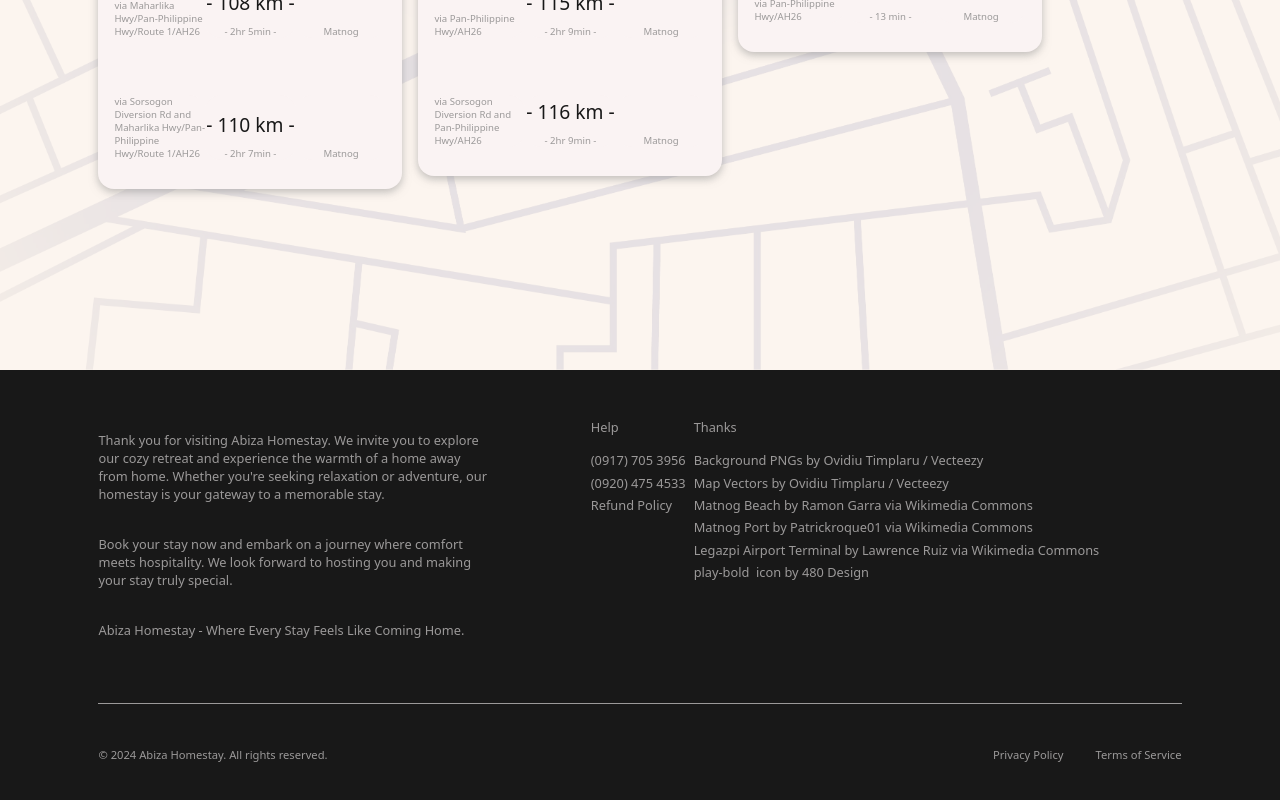
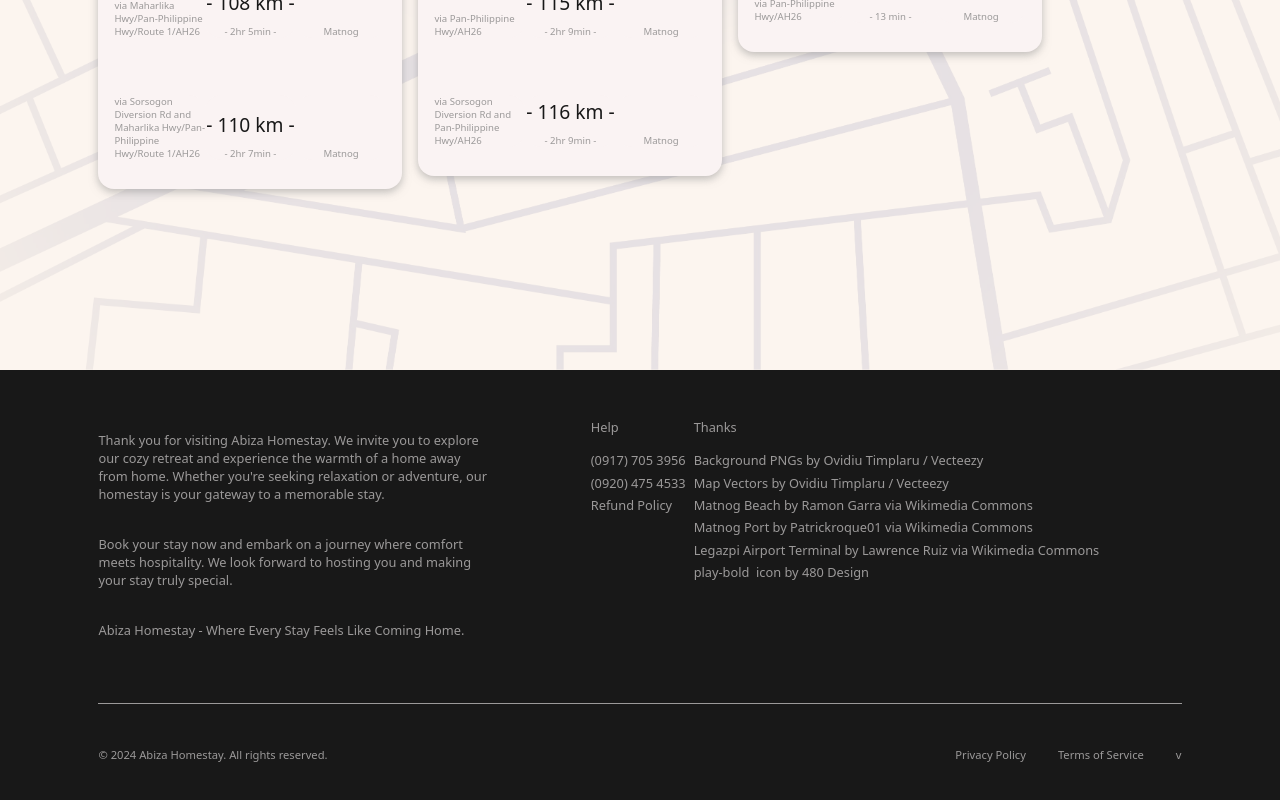
Before and after one commit to onmondo/abiza-landing-page, a React app: page / in a window 1280 px wide. Shown: the part 4315-5115 px from the top of the page. Built offline with nearby package versions, Linux system fonts and the light colour scheme.

Commit message:
fix dependecies; added app version;

```diff
--- a/package.json
+++ b/package.json
@@ -1,6 +1,6 @@
 {
   "name": "abiza-landing-page",
-  "version": "1.3.3",
+  "version": "1.3.4",
   "description": "homestay landing page",
   "main": "index.js",
   "scripts": {
--- a/src/components/footerSection/allRightsReserved.js
+++ b/src/components/footerSection/allRightsReserved.js
@@ -8,6 +8,7 @@ export function AllRightsReserved() {
             <ul>
                 <li><Link to="/termsandcondition#privacypolicy">Privacy Policy</Link></li>
                 <li><Link to="/termsandcondition">Terms of Service</Link></li>
+                <li>v{process.env.APP_VERSION}</li>
                 {/* <li>Cookies Settings</li> */}
             </ul>
         </section>
```
Also changed, not shown: 1 other file (tests, documents, lock files or other folders).
